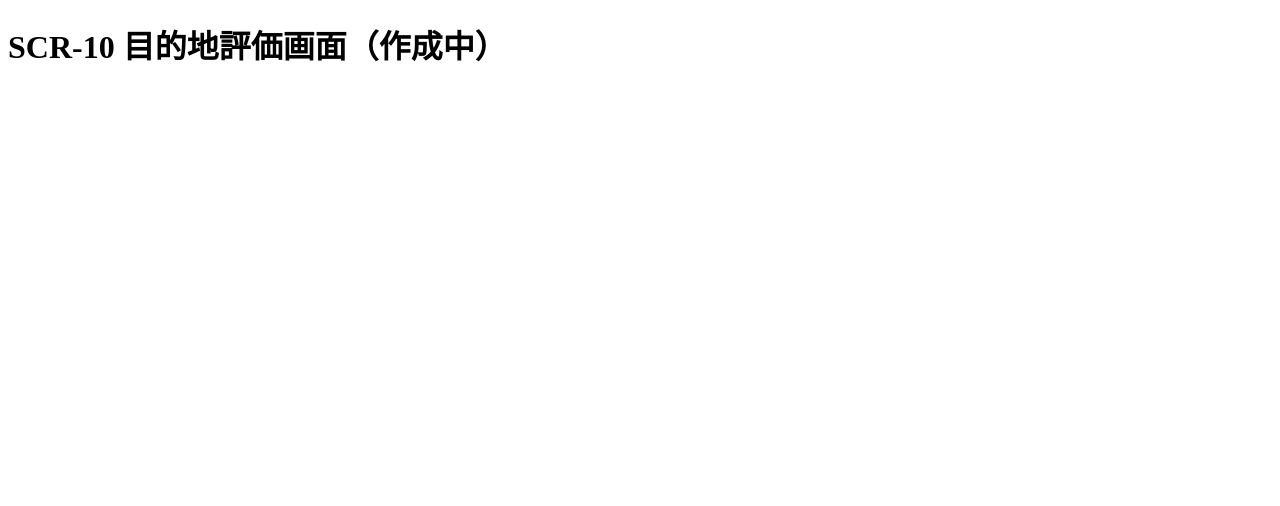
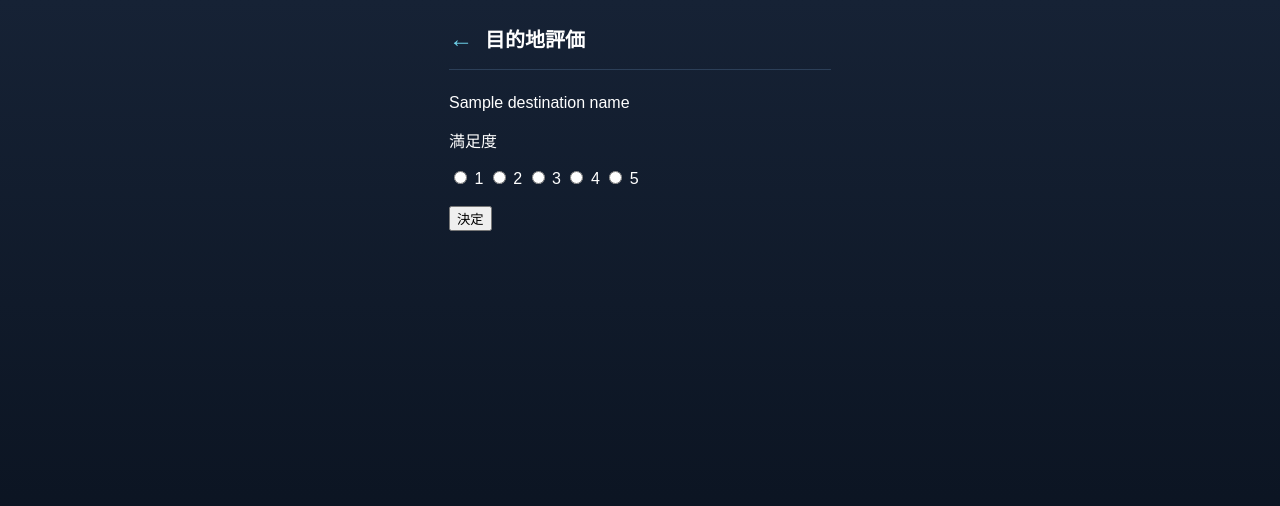
Before and after one commit to yutsuki111/infinitedrive, a Django app: template driveapp/templates/driveapp/evaluation.html in a window 1280 px wide. Shown: the top 506 px of the page. Run offline with Django 5.2, Linux system fonts and the light colour scheme; the template is opened without the code that fills it: most values are stand-ins (such as "Sample title", 1, 10 or a date in 2020).

Commit message:
baseを継承したhtmlを作った

```diff
--- a/driveapp/templates/driveapp/evaluation.html
+++ b/driveapp/templates/driveapp/evaluation.html
@@ -1,10 +1,54 @@
-<!DOCTYPE html>
-<html lang="ja">
-<head>
-  <meta charset="UTF-8">
-  <title>SCR-10 目的地評価画面</title>
-</head>
-<body>
-  <h1>SCR-10 目的地評価画面（作成中）</h1>
-</body>
-</html>
+{% extends "driveapp/base.html" %}
+
+{% block title %}目的地評価{% endblock %}
+
+{% block page_title %}
+目的地評価
+{% endblock %}
+
+{% block content %}
+
+<!-- 評価対象目的地名 -->
+<p>{{ destination_name }}</p>
+
+<!-- 満足度ラベル -->
+<p>満足度</p>
+
+<!-- 星評価選択欄 -->
+<form method="post">
+    {% csrf_token %}
+
+    <div>
+        <input type="radio" id="star1" name="star" value="1">
+        <label for="star1">1</label>
+
+        <input type="radio" id="star2" name="star" value="2">
+        <label for="star2">2</label>
+
+        <input type="radio" id="star3" name="star" value="3">
+        <label for="star3">3</label>
+
+        <input type="radio" id="star4" name="star" value="4">
+        <label for="star4">4</label>
+
+        <input type="radio" id="star5" name="star" value="5">
+        <label for="star5">5</label>
+    </div>
+
+    <br>
+
+    <!-- 決定ボタン -->
+    <button type="submit" name="btn-submit">
+        決定
+    </button>
+
+</form>
+
+<!-- エラーメッセージ -->
+{% if error_message %}
+<p>
+    {{ error_message }}
+</p>
+{% endif %}
+
+{% endblock %}
```
